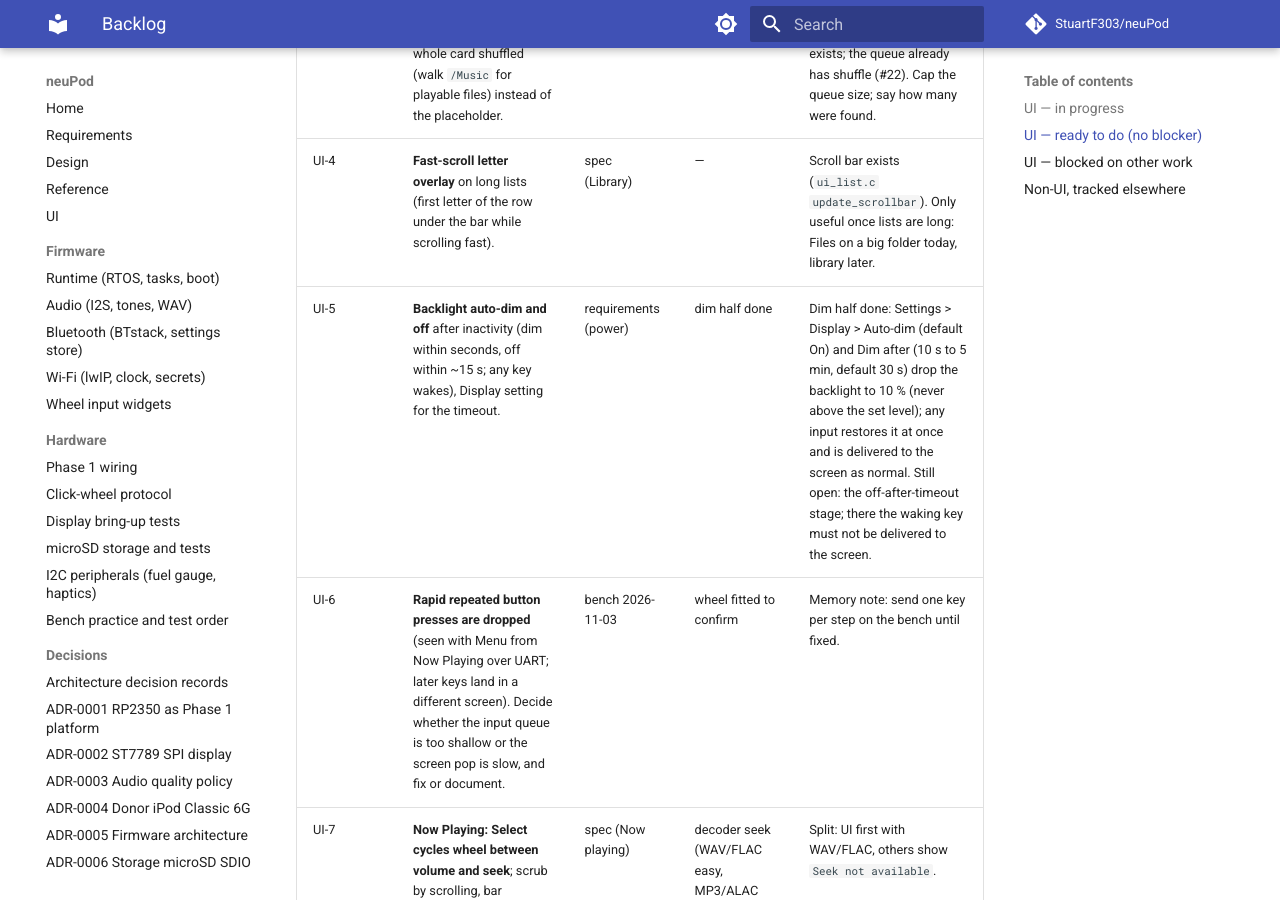
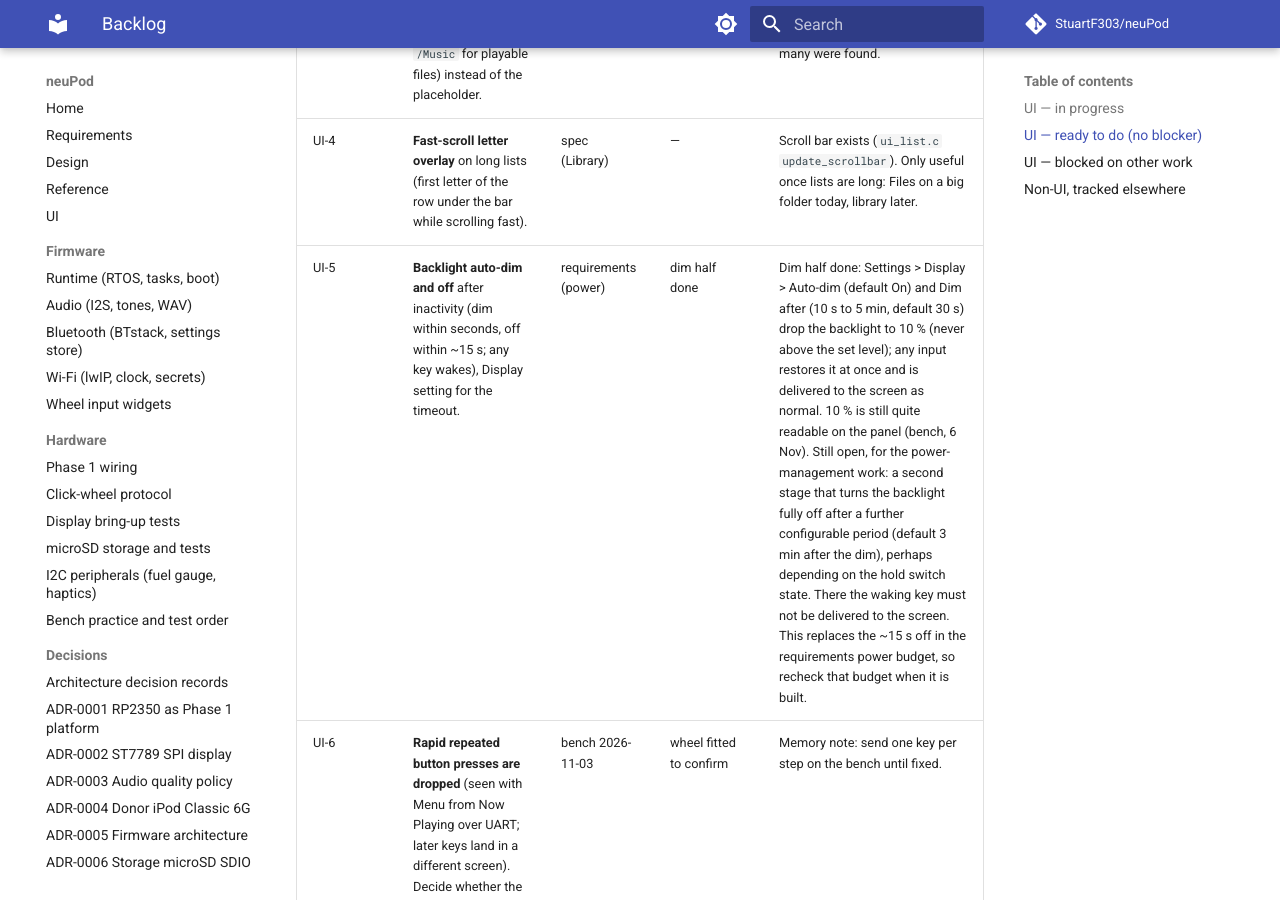
Before and after one commit to StuartF303/neuPod, an MkDocs documentation site: the page built from docs/backlog.md, in a window 1280 px wide and 900 px high, scrolled down 985 px. Built offline with MkDocs 1.6.1 and Material for MkDocs 9.7.7, drawn with Linux system fonts in a browser that asks for light colours; comment, search, counter and statistics services are not loaded.

Commit message:
docs: backlog UI-5, second backlight stage for power management
Co-Authored-By: Claude Opus 5.5 <noreply@anthropic.com>

```diff
--- a/docs/backlog.md
+++ b/docs/backlog.md
@@ -21,7 +21,7 @@ request with the date, bench = seen on the testbed). **Needs** is what blocks it
 | UI-2 | **Left / Right skip tracks from any screen** (background), like Play/Pause already does. | spec (Main menu) | — | `ui_frame.c` handles `HAL_BTN_PLAY` globally; add Left/Right when a queue is playing and the top screen did not consume the key. Files browser uses Right for MD5 verify, Now Playing for next: screens that handle it keep it. |
 | UI-3 | **Shuffle Songs** plays the whole card shuffled (walk `/Music` for playable files) instead of the placeholder. | spec | — | Interim until the library exists; the queue already has shuffle (#22). Cap the queue size; say how many were found. |
 | UI-4 | **Fast-scroll letter overlay** on long lists (first letter of the row under the bar while scrolling fast). | spec (Library) | — | Scroll bar exists (`ui_list.c update_scrollbar`). Only useful once lists are long: Files on a big folder today, library later. |
-| UI-5 | **Backlight auto-dim and off** after inactivity (dim within seconds, off within ~15 s; any key wakes), Display setting for the timeout. | requirements (power) | dim half done | Dim half done: Settings > Display > Auto-dim (default On) and Dim after (10 s to 5 min, default 30 s) drop the backlight to 10 % (never above the set level); any input restores it at once and is delivered to the screen as normal. Still open: the off-after-timeout stage; there the waking key must not be delivered to the screen. |
+| UI-5 | **Backlight auto-dim and off** after inactivity (dim within seconds, off within ~15 s; any key wakes), Display setting for the timeout. | requirements (power) | dim half done | Dim half done: Settings > Display > Auto-dim (default On) and Dim after (10 s to 5 min, default 30 s) drop the backlight to 10 % (never above the set level); any input restores it at once and is delivered to the screen as normal. 10 % is still quite readable on the panel (bench, 6 Nov). Still open, for the power-management work: a second stage that turns the backlight fully off after a further configurable period (default 3 min after the dim), perhaps depending on the hold switch state. There the waking key must not be delivered to the screen. This replaces the ~15 s off in the requirements power budget, so recheck that budget when it is built. |
 | UI-6 | **Rapid repeated button presses are dropped** (seen with Menu from Now Playing over UART; later keys land in a different screen). Decide whether the input queue is too shallow or the screen pop is slow, and fix or document. | bench 2026-11-03 | wheel fitted to confirm | Memory note: send one key per step on the bench until fixed. |
 | UI-7 | **Now Playing: Select cycles wheel between volume and seek**; scrub by scrolling, bar highlights. Hold Right = fast-forward. | spec (Now playing) | decoder seek (WAV/FLAC easy, MP3/ALAC need frame index) | Split: UI first with WAV/FLAC, others show `Seek not available`. |
 | UI-8 | **Status-bar icons** for Bluetooth link state and Wi-Fi joined, next to the battery. | spec (common frame) | signal thresholds from #27 | Keep to one glyph each; the detail lives in Settings. |
```
